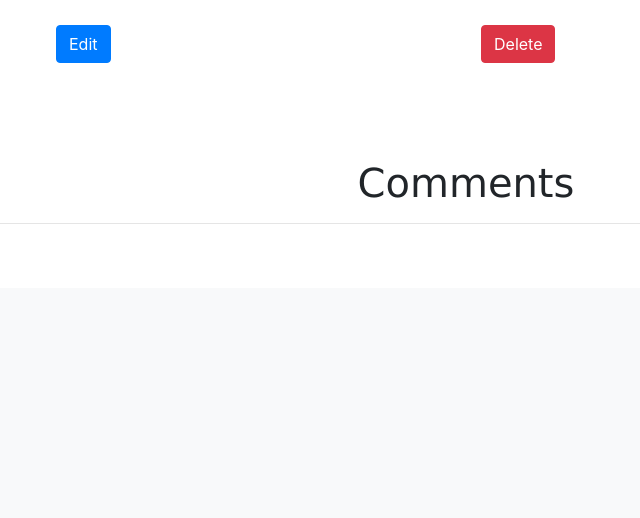
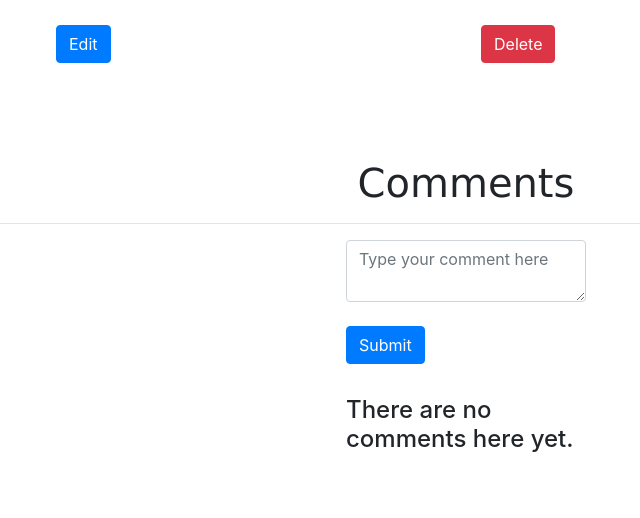
Before and after one commit to Maximvolk/another_social_network, a Django app: page /home/bc/6/ in a window 1280 px wide. Shown: the part 1902-2420 px from the top of the page, without its empty margins (174-814 px from the left). Before the commit the page ends 2126 px from the top, so only its background shows below. Run offline with Django 3.2, Linux system fonts and the light colour scheme; a user stored in the database is signed in; data comes from the database, SQL or seed files in the repository; both versions use the stored data as it was after the commit; some libraries are stand-ins or nearby versions.

Commit message:
Add comments section

```diff
--- a/blog/templates/blog/article.html
+++ b/blog/templates/blog/article.html
@@ -47,10 +47,49 @@
         </div>
     {% endif %}
     <div style="margin-top: 2em; margin-bottom: 4em;">
-        <div class="mx-auto;" style="text-align: center;">
+        <div class="mx-auto" style="text-align: center;">
             <h1 style="font-family: verdana;">Comments</h1>
             <hr>
         </div>
-        <div
+        <div class="mx-auto" style="width: 15em; text-align: left;">
+            <form method="post" action="leave_comment">
+                {% csrf_token %}
+                <textarea name="body" class="form-control" placeholder="Type your comment here" required></textarea><br>
+                <button class="btn btn-primary" type="submit">Submit</button>
+            </form>
+        </div>
+        <div class="mx-auto" style="padding-top: 2em;">
+            {% for comment in comments %}
+                <div class="card mx-auto my-3" style="width: 25em; text-align: left;">
+                    <div class="card-body">
+                        <div class="card-title">
+                            <a id="author" href="/user/{{ comment.author.username }}">
+                                <table>
+                                    <tr>
+                                        <td rowspan="2">
+                                            <img class="rounded-circle" src="{{ comment.author.avatar_preview.url }}" alt="Author avatar">
+                                        </td>
+                                        <td style="padding-left: 0.5em;">
+                                            <span style="font-family: courier;">{{ comment.author.first_name }} {{ comment.author.last_name }}</span>
+                                        </td>
+                                    </tr>
+                                    <tr>
+                                        <td style="padding-left: 0.5em;">
+                                            <span style="font-size: 90%; color: dimgrey;">{{ comment.date_created }}</span>
+                                        </td>
+                                    </tr>
+                                </table>
+                                <hr>
+                            </a>
+                        </div>
+                        <div class="card-text">
+                            <p>{{ comment.body }}</p>
+                        </div>
+                    </div>
+                </div>
+            {% empty %}
+                <div class="mx-auto" style="width: 15em;"><h4>There are no comments here yet.</h4></div>
+            {% endfor %}
+        </div>
     </div>
 {% endblock %}
--- a/blog/urls.py
+++ b/blog/urls.py
@@ -1,11 +1,12 @@
 from django.urls import path
-from .views import home, home_category, article, WriteArticleView, UpdateArticleView, DeleteArticleView
+import blog.views as views
 
 urlpatterns = [
-    path('write_article', WriteArticleView.as_view()),
-    path('<str:category>', home_category),
-    path('<str:category>/<pk>/', article),
-    path('<str:category>/<pk>/update', UpdateArticleView.as_view()),
-    path('<str:category>/<pk>/delete', DeleteArticleView.as_view()),
-    path('', home)
+    path('write_article', views.WriteArticleView.as_view()),
+    path('<str:category>', views.home_category),
+    path('<str:category>/<pk>/', views.article),
+    path('<str:category>/<pk>/update', views.UpdateArticleView.as_view()),
+    path('<str:category>/<pk>/delete', views.DeleteArticleView.as_view()),
+    path('<str:category>/<pk>/leave_comment', views.LeaveCommentView.as_view()),
+    path('', views.home)
 ]
--- a/blog/views.py
+++ b/blog/views.py
@@ -1,10 +1,11 @@
-from django.shortcuts import render
+from django.shortcuts import render, redirect
 from .models import Article, Comment
 from django.contrib.auth.decorators import login_required
 from django.views.generic.edit import CreateView, UpdateView, DeleteView
+from django.views import View
 from django.contrib.auth.mixins import LoginRequiredMixin
 from .forms import WriteArticleForm
-from django.http import HttpResponseForbidden
+from django.http import HttpResponseForbidden, HttpResponseBadRequest
 
 
 class AuthorRequiredMixin:
@@ -36,8 +37,10 @@ def home_category(request, category):
 @login_required
 def article(request, category, pk):
     article = Article.objects.get(pk=pk)
+    comments = Comment.objects.filter(article=article).order_by('date_created')
     context = {
-        'article': article
+        'article': article,
+        'comments': comments
     }
     return render(request, 'blog/article.html', context)
 
@@ -63,3 +66,23 @@ class UpdateArticleView(LoginRequiredMixin, AuthorRequiredMixin, UpdateView):
 class DeleteArticleView(LoginRequiredMixin, AuthorRequiredMixin, DeleteView):
     model = Article
     success_url = '/home'
+
+
+# @login_required
+# def leave_comment(request, category, pk):
+#     article_ = Article.objects.get(pk=pk)
+#
+#     if request:
+
+
+class LeaveCommentView(View):
+    def get(self, request):
+        return HttpResponseBadRequest()
+
+    def post(self, request, **kwargs):
+        article_ = Article.objects.get(pk=self.kwargs['pk'])
+        comment_body = request.POST.get('body')
+        comment = Comment.objects.create(author=request.user, body=comment_body, article=article_)
+        current_url = '/home/{category}/{primary_key}'.format(
+            category=self.kwargs['category'], primary_key=self.kwargs['pk'])
+        return redirect(current_url)
```
Also changed, not shown: db.sqlite3.
